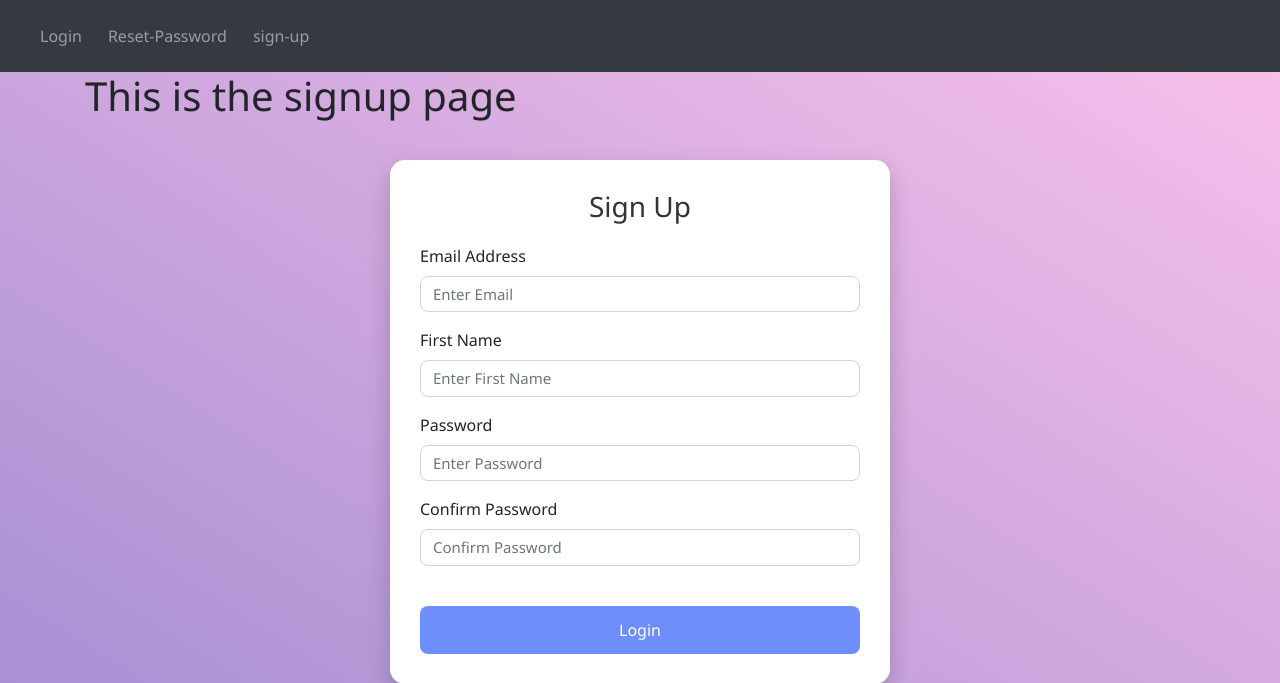
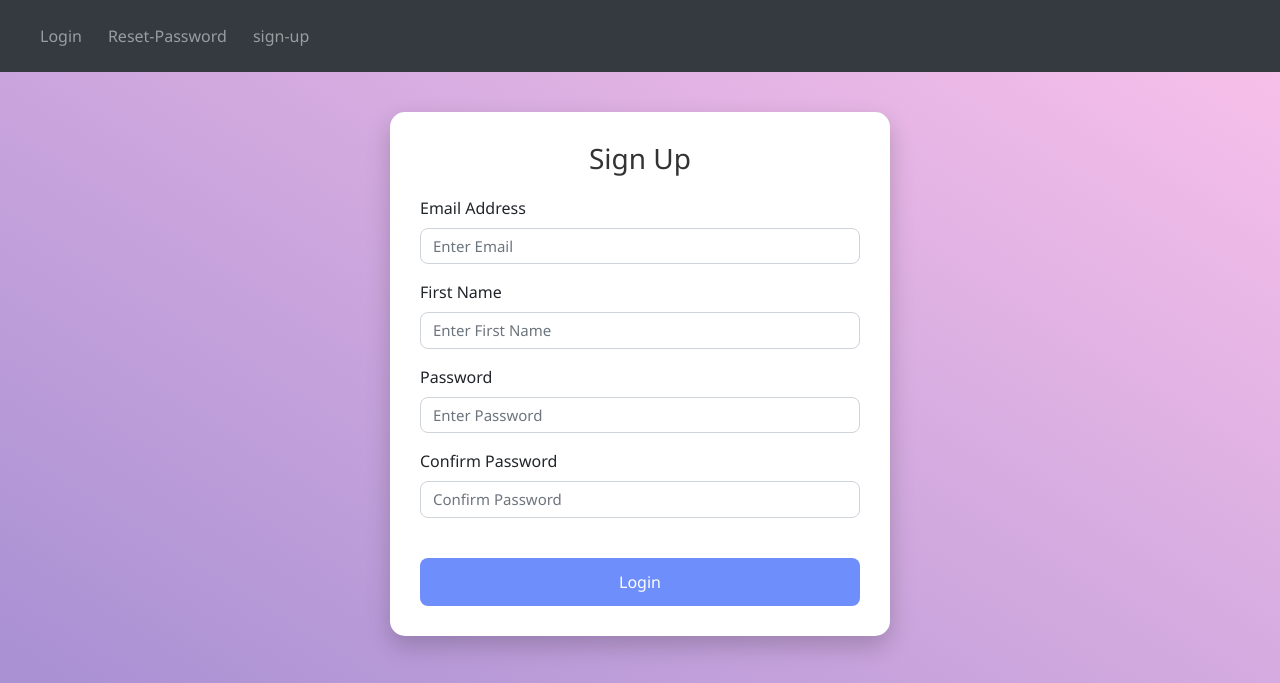
Before and after one commit to KaliyaVrajesh/NotesApp, a Flask app: page /sign-up in a window 1280 px wide. Shown: the top 683 px of the page. Run offline with Flask 3, Linux system fonts and the light colour scheme; some libraries are stand-ins or nearby versions.

Commit message:
Update signup.html

```diff
--- a/website/templates/signup.html
+++ b/website/templates/signup.html
@@ -2,7 +2,6 @@
 {%block title%}signup{%endblock%}
 
 {% block content %}
-<h1>This is the signup page</h1>
 <form method="POST">
     <h3 align = "center">Sign Up</h3>
     <div class="form-group">
```
